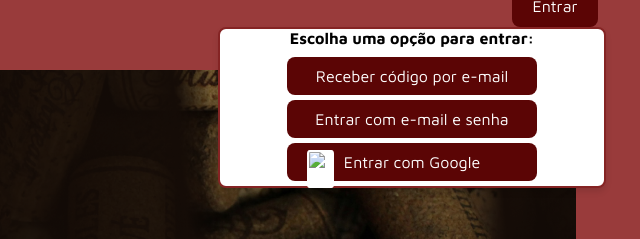
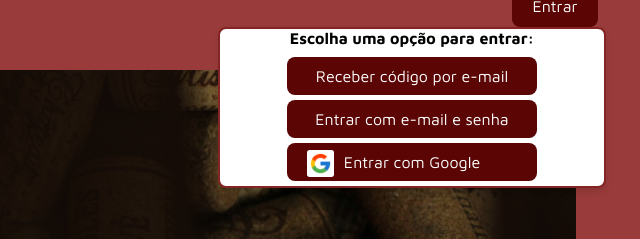
Before and after one commit to msilva186/msilva186.github.io, a plain HTML site: page index.html in a window 1280 px wide. Both pictures are taken after a click on the button "Entrar". Shown: the top 239 px of the page, 614-1254 px from the left. Drawn offline with Linux system fonts and the light colour scheme.

Commit message:
Corrigido_Icon_Google

```diff
--- a/index.html
+++ b/index.html
@@ -37,7 +37,7 @@
           Entrar com e-mail e senha
         </button>
         <button class="opcao-btn" id="opcao3">
-          <img id="icon_google" src="img/icon_google.png" alt="Logo_Google" />
+          <img id="icon_google" src="./home/img/icon_google.png" alt="Logo_Google" />
           Entrar com Google
         </button>
       </div>
```
